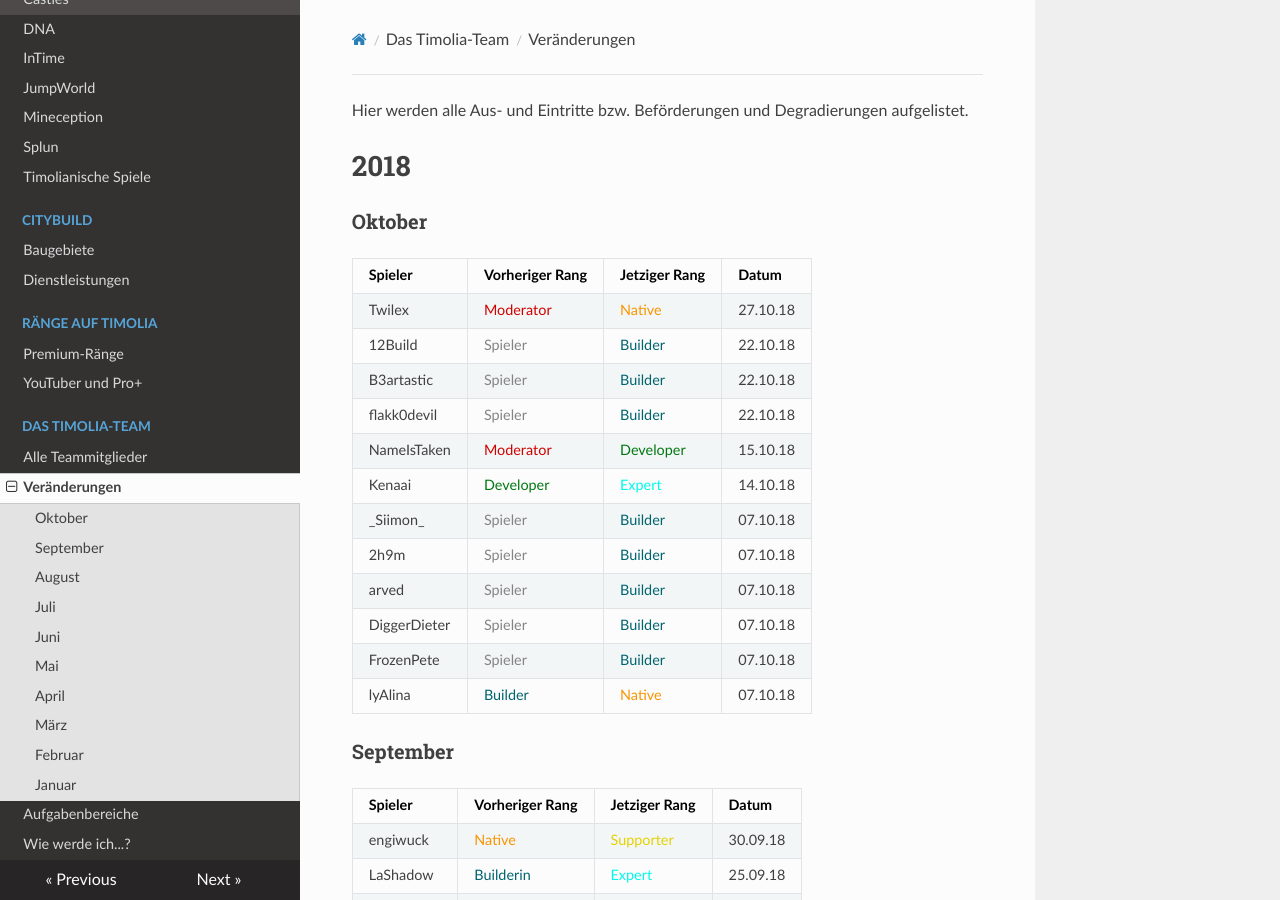
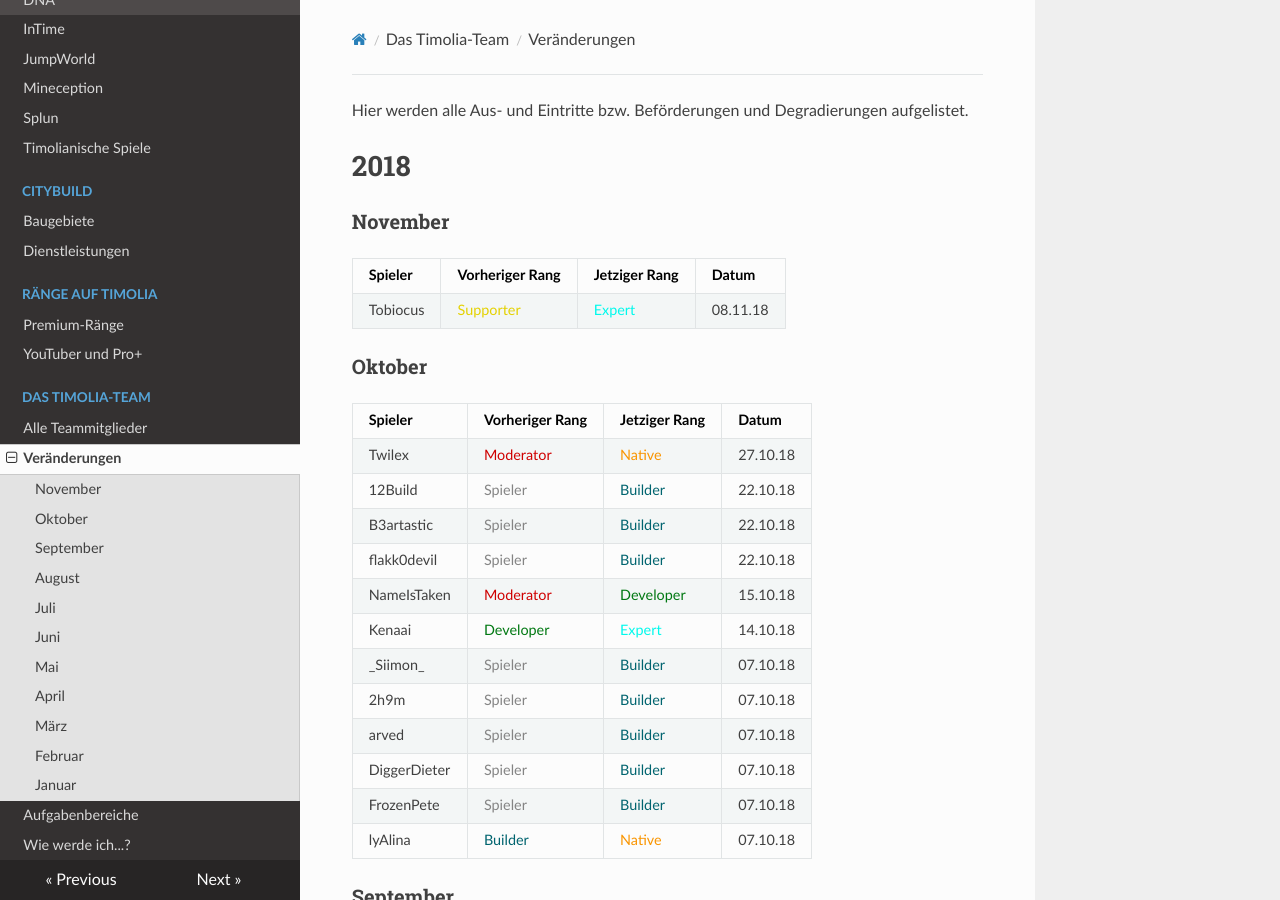
Before and after one commit to TimoliaDE/HowTo, an MkDocs documentation site: the page built from docs/team/changes.md, in a window 1280 px wide and 900 px high. Built offline with MkDocs 1.6.1, drawn with Linux system fonts in a browser that asks for light colours; nearby versions of some CDN libraries; old or Windows-style settings are respelled for this version of MkDocs.

Commit message:
Update changes.md

```diff
--- a/docs/team/changes.md
+++ b/docs/team/changes.md
@@ -1,6 +1,11 @@
 Hier werden alle Aus- und Eintritte bzw. Beförderungen und Degradierungen aufgelistet.
 
 # 2018
+
+###  <strong>November</strong>
+| Spieler | Vorheriger Rang | Jetziger Rang | Datum |
+| ------ | ------ | ------ | ------ |
+|Tobiocus | <span style="color:#E4D100">Supporter</span> | <span style="color:#00F9EC">Expert</span> | 08.11.18 |
 
 ###  <strong>Oktober</strong>
 | Spieler | Vorheriger Rang | Jetziger Rang | Datum |
```
